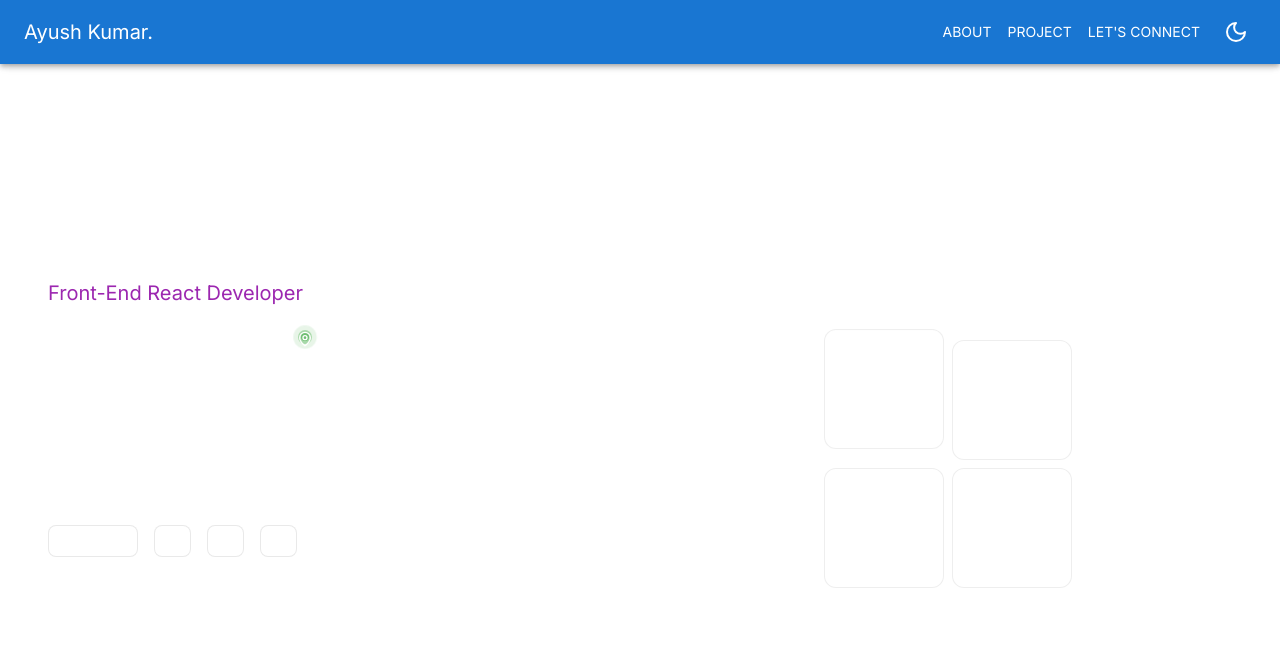
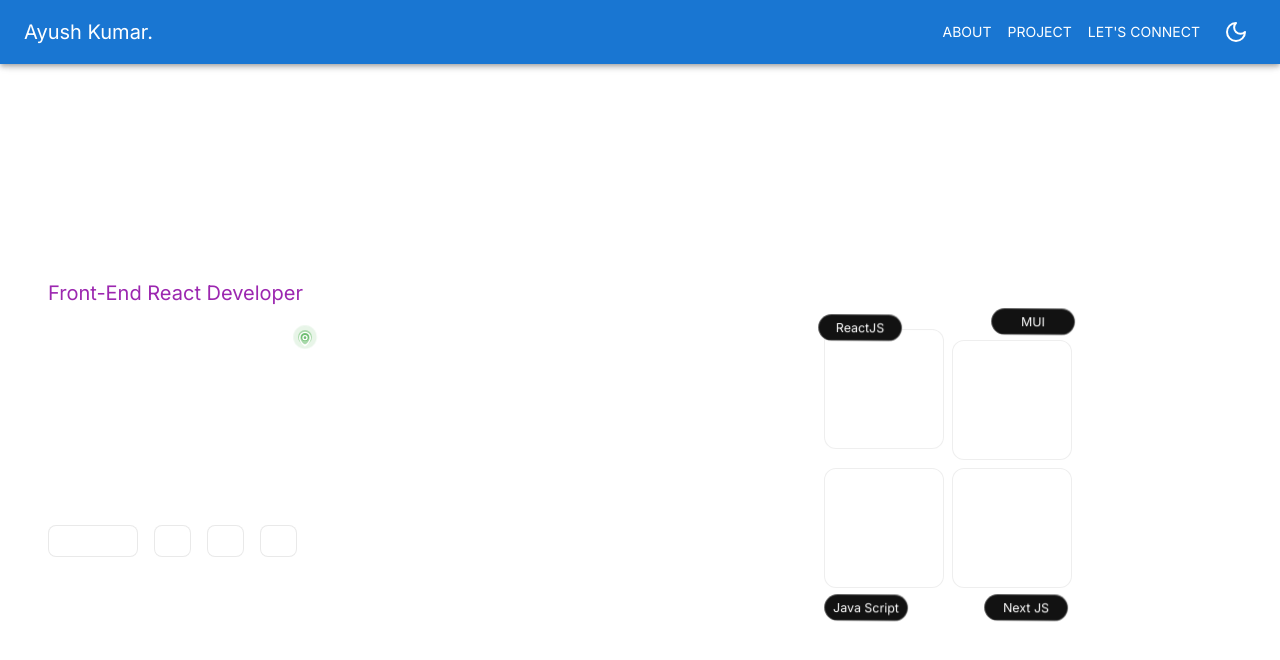
Before and after one commit to DivxAyush/ayushxfolio, a Next.js app: page / in a window 1280 px wide. Shown: the top 660 px of the page. Built offline with nearby package versions, Linux system fonts and the light colour scheme.

Commit message:
jbsjkdsf

```diff
--- a/src/app/CommonCompo/LoadingOverlay.jsx
+++ b/src/app/CommonCompo/LoadingOverlay.jsx
@@ -14,10 +14,9 @@ export default function LoadingOverlay({ isLoading }) {
   const [progress, setProgress] = useState(0);
   const [displayText, setDisplayText] = useState("");
   const fullText = "Ayush Kumar";
- const revealSpeed = 110; // ms per step
+  const revealSpeed = 80; // ms per step
   const animationRef = useRef(null);
 
- // Progress bar logic (your existing)
   useEffect(() => {
     let interval;
 
@@ -40,7 +39,6 @@ export default function LoadingOverlay({ isLoading }) {
     return () => clearInterval(interval);
   }, [isLoading]);
 
- // Random text reveal effect
   useEffect(() => {
     if (!isLoading) {
       setDisplayText("");
@@ -56,7 +54,6 @@ export default function LoadingOverlay({ isLoading }) {
         return;
       }
 
-   // Build display string with revealed chars + random chars
       let result = "";
       for (let i = 0; i < fullText.length; i++) {
         if (i < revealedCount) {
@@ -84,9 +81,9 @@ export default function LoadingOverlay({ isLoading }) {
     <AnimatePresence>
       {isLoading && (
         <motion.div
-     initial={{ opacity: 1 }}
-     animate={{ opacity: 1 }}
-     exit={{ opacity: 0 }}
+          initial={{ opacity: 1, y: 0 }}
+          animate={{ opacity: 1, y: 0 }}
+          exit={{ opacity: 1, y: "100vh" }}
           transition={{ duration: 0.7, ease: "easeOut" }}
           style={{
             position: "fixed",
--- a/src/app/page.js
+++ b/src/app/page.js
@@ -1,5 +1,4 @@
 "use client";
-
 import { Box, keyframes, Typography } from "@mui/material";
 import { Github, Linkedin, Mail, FileText, MapPin } from "lucide-react";
 import { motion } from "framer-motion";
@@ -14,12 +13,31 @@ export default function HeroSection() {
   { icon: <FileText size={32} />, label: "Resume" },
  ];
 
+
+ const tiltAndMove = keyframes`
+  0% {
+    transform: rotate(-5deg) translateZ(0) scale(1);
+  }
+  25% {
+    transform: rotate(0deg) translateZ(5px) scale(1.05);
+  }
+  50% {
+    transform: rotate(5deg) translateZ(0) scale(1);
+  }
+  75% {
+    transform: rotate(0deg) translateZ(-5px) scale(0.95);
+  }
+  100% {
+    transform: rotate(-5deg) translateZ(0) scale(1);
+  }
+`;
+
+
  // Button handlers
  const handleResume = () => window.open("/resume.pdf", "_blank");
  const handleGithub = () => window.open("https://github.com/yourusername", "_blank");
  const handleLinkedin = () => window.open("https://linkedin.com/in/yourprofile", "_blank");
  const handleMail = () => (window.location.href = "mailto:haquedot@gmail.com");
-
  // Button stylesdds
  const buttonSx = {
   backgroundColor: "rgba(255,255,255,0.15)",
@@ -41,14 +59,11 @@ export default function HeroSection() {
    boxShadow: "0 8px 16px rgba(255, 255, 255, 0.06)",
   },
  };
-
  const buttonSxResume = {
   ...buttonSx,
   width: 90,
  };
-
  const [loading, setLoading] = useState(true);
-
  useEffect(() => {
   // Simulate loading delay - replace with actual data fetch if needed
   const timer = setTimeout(() => setLoading(false), 2000);
@@ -69,7 +84,6 @@ export default function HeroSection() {
    },
   },
  };
-
  const waveVariants = {
   initial: { scale: 0, opacity: 0.5 },
   animate: {
@@ -82,18 +96,15 @@ export default function HeroSection() {
    },
   },
  };
-
  // Entrance animations for left and right sides
  const leftVariants = {
   initial: { y: 1, opacity: 0 },
   animate: { y: 120, opacity: 1, transition: { duration: 0.7, ease: "easeOut" } },
  };
-
  const rightVariants = {
   initial: { scale: 0, opacity: 0 },
   animate: { scale: 1, opacity: 1, transition: { duration: 0.7, ease: "easeOut" } },
  };
-
  const containerVariants = {
   hidden: { opacity: 0 },
   visible: {
@@ -104,7 +115,6 @@ export default function HeroSection() {
    },
   },
  };
-
  const wordVariants = {
   hidden: {
    opacity: 0,
@@ -121,8 +131,6 @@ export default function HeroSection() {
    },
   },
  };
-
-
  const ripple = keyframes`
   0% {
     transform: translate(-50%, -50%) scale(0.8);
@@ -309,6 +317,16 @@ export default function HeroSection() {
        }}
       >
        {iconBoxes.map(({ icon, label }, i) => {
+
+
+        // Text for each corner circle based on index
+        const cornerTexts = ["ReactJS", "MUI", "Java Script", "Next JS"];
+        const cornerPositions = [
+         { top: -27, left: -8 },   // top-left corner, outside thoda bahar
+         { top: -33, right: -5 },  // top-right corner
+         { bottom: -33, left: -2 },// bottom-left corner
+         { bottom: -33, right: 2 },// bottom-right corner
+        ];
         const isGithubBox = label === "GitHub";
         return (
          <Box
@@ -320,6 +338,35 @@ export default function HeroSection() {
            borderRadius: 16,
           }}
          >
+          <Box
+           sx={{
+            position: "absolute",
+            ...cornerPositions[i],
+            border: "1px solid rgba(255,255,255,0.3)",
+            color: "white",
+            backgroundColor: "#121212",
+            borderRadius: "40px",
+            width: 88,
+            height: 28,
+            display: "flex",
+            alignItems: "center",
+            justifyContent: "center",
+            fontSize: 13,
+            fontWeight: "500",
+            textAlign: "center",
+            pointerEvents: "none",
+            zIndex: 10,
+            padding: "6px",
+            lineHeight: 1.1,
+            userSelect: "none",
+            animation: `${tiltAndMove} 5s ease-in-out infinite`,
+            transformOrigin: "center bottom",
+            transformStyle: "preserve-3d",
+
+           }}
+          >
+           {cornerTexts[i]}
+          </Box>
           {isGithubBox && (
            <motion.div
             variants={waveVariants}
```
Lines whose indentation alone changed are shown as unchanged.
